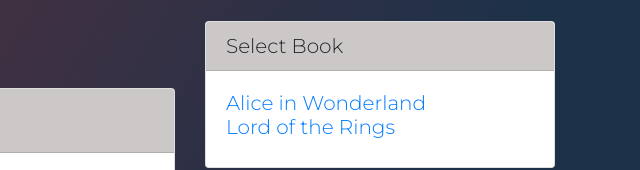
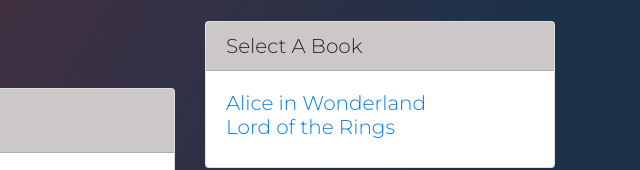
Before and after one commit to VaughnGene/notary, a plain HTML site: page index.html in a window 1280 px wide. Shown: the part 181-351 px from the top of the page, 640-1280 px from the left. Drawn offline with nearby package versions, Linux system fonts and the light colour scheme.

Commit message:
Select A Book

```diff
--- a/index.html
+++ b/index.html
@@ -55,7 +55,7 @@
                 </div>
                 <!-- Select a Book Widget-->
                 <div class="card my-4">
-                    <h5 class="card-header">Select Book<h5>
+                    <h5 class="card-header">Select A Book<h5>
                             <div class="card-body">
                                 <div class="row">
                                     <div class="col-md-12">
```
